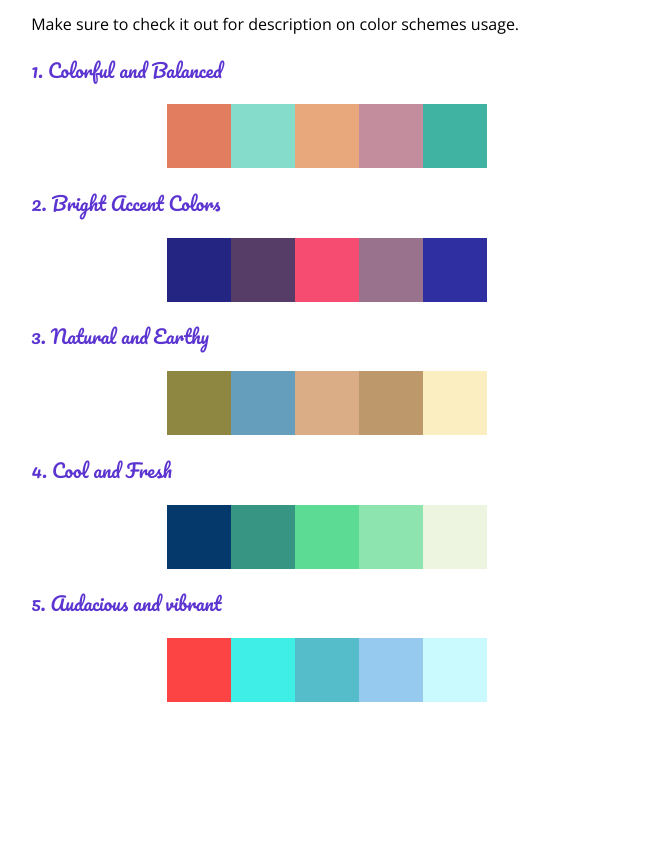
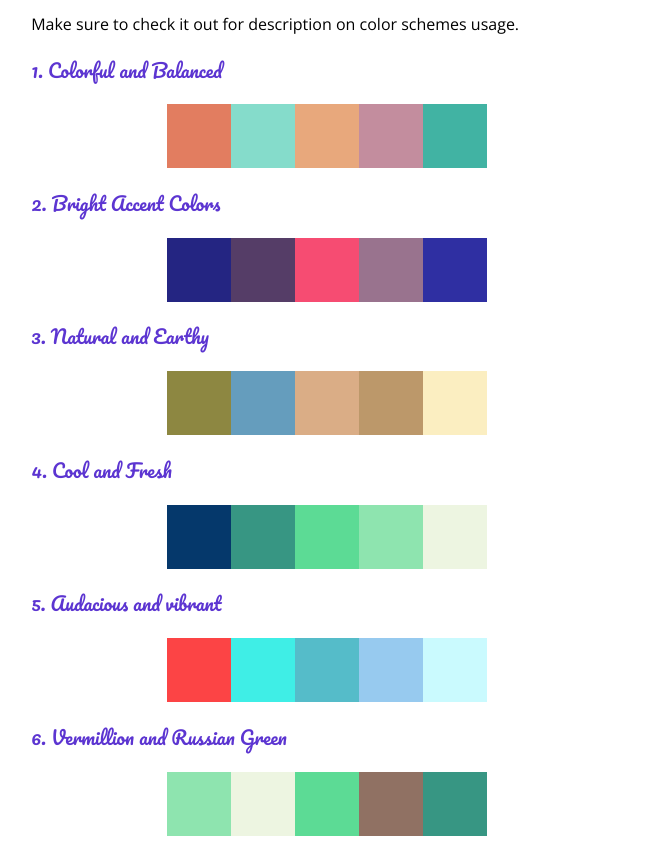
Before and after one commit to ChegeBryan/rainbow, a plain HTML site: page index.html in a window 1280 px wide. Shown: the part 132-976 px from the top of the page, without its empty margins (313-966 px from the left). Before the commit the page ends 842 px from the top, so only its background shows below. Drawn offline with nearby package versions, Linux system fonts and the light colour scheme.

Commit message:
- Vermillion and Russian Green color scheme

```diff
--- a/index.html
+++ b/index.html
@@ -63,6 +63,17 @@
       <div style="background: #cafafe"></div>
     </div>
 
+    <h3>6. Vermillion and Russian Green</h3>
+    <div class="flex__container">
+      <div style="background: #8ee4af"></div>
+      <div style="background: #edf5e1"></div>
+      <div style="background: #5cdb95"></div>
+      <div style="background: #907163"></div>
+      <div style="background: #379683"></div>
+    </div>
+
+
+
 
 
   </div>
```
